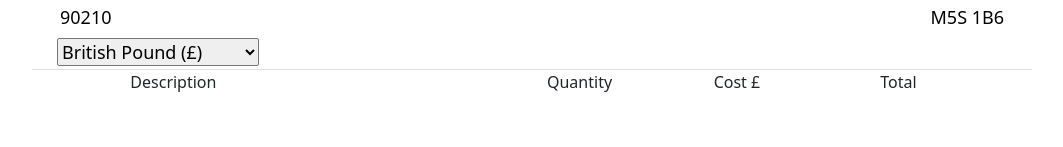
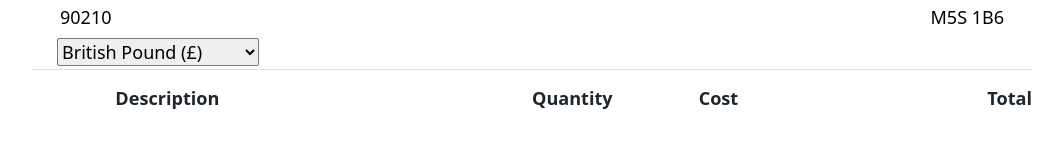
Before and after one commit to pedroeduardobibiano/fiscal-project, a React (Create React App) app: page / in a window 1280 px wide. Shown: the part 577-724 px from the top of the page, without its empty margins (108-1171 px from the left). Built offline with nearby package versions, Linux system fonts and the light colour scheme.

Commit message:
currency created

```diff
--- a/src/App.tsx
+++ b/src/App.tsx
@@ -1,11 +1,17 @@
+import { useState } from 'react';
 import '../src/App.css';
 import Form from './components/form';
 import Header from './components/header';
-import MethodTitle from './components/methodtitle';
+import Table from './components/table';
 import Title from './components/Title';
+import { Currency } from './types/currency';
 import { Invoice } from './types/invoice';
 
 const App = () => {
+
+  const [selectedCurrency, setSelectedCurrency] = useState<Currency>();
+
+
   //CustomerInfo------------------------------------
   const setInvoiceNumber = (invoiceNumber: string) => {
     invoice.invoiceNumber = invoiceNumber;
@@ -45,13 +51,13 @@ const App = () => {
     invoice.companyInfo.address = address;
   };
 
-  const setChosseSecondAddressCompany =(secondAddress:string)=>{
+  const setChosseSecondAddressCompany = (secondAddress: string) => {
     invoice.companyInfo.secondAddress = secondAddress;
-  }
+  };
 
-  const setChossePostalCodeCompany=(postal:string)=>{
+  const setChossePostalCodeCompany = (postal: string) => {
     invoice.companyInfo.postal = postal;
-  }
+  };
 
   const invoice: Invoice = {
     tax: 13,
@@ -79,12 +85,39 @@ const App = () => {
     ],
   };
 
+  const currencies: Currency[] = [
+    {
+      name: 'British Pound (£)',
+      symbol: '£'
+    },
+    {
+      name: 'Canadian Dollar ($)',
+      symbol: 'CAD $ '
+    },
+    {
+      name: 'Euro (€)',
+      symbol: '€'
+    },
+    {
+      name: 'Indian Rupee (₹)',
+      symbol: '₹'
+    },
+    {
+      name: 'Norwegian krone (kr)',
+      symbol: 'kr '
+    },
+    {
+      name: 'US Dollar ($)',
+      symbol: '$'
+    }
+  ];
+
   return (
     <div className="main-content">
       <Header />
       <Title invoice={invoice} setInvoiceNumber={setInvoiceNumber} />
       <Form
-      //CustomerInfo------------------------------------
+        //CustomerInfo------------------------------------
         invoice={invoice}
         setChosseName={setChosseName}
         setChosseWebLink={setChosseWebLink}
@@ -97,8 +130,10 @@ const App = () => {
         setChosseAddressCompany={setChosseAddressCompany}
         setChosseSecondAddressCompany={setChosseSecondAddressCompany}
         setChossePostalCodeCompany={setChossePostalCodeCompany}
+        quantityCost={currencies}
+        setSelectedvalue={setSelectedCurrency}
       />
-      <MethodTitle/>
+      <Table currency={selectedCurrency}/>
     </div>
   );
 };
--- a/src/components/form/index.tsx
+++ b/src/components/form/index.tsx
@@ -1,10 +1,15 @@
 import React, { useState } from 'react';
+import { isTemplateExpression } from 'typescript';
+import { Currency } from '../../types/currency';
 import { Invoice } from '../../types/invoice';
 import './style.css';
 
 type Props = {
   invoice: Invoice;
 
+  quantityCost: Currency[];
+
+  setSelectedvalue: (currency: Currency)=> void
   //props do customer info
   setChosseName: (name: string) => void;
   setChosseWebLink: (webLink: string) => void;
@@ -133,6 +138,23 @@ const Form = (props: Props) => {
     props.setChossePostalCodeCompany(postalCodeCompany);
   };
 
+  const [selectedCurrency, setSelectedCurrency] = useState<Currency>(
+    props.quantityCost[0]
+  );
+
+  async function onSelectedCurrency(
+    event: React.ChangeEvent<HTMLSelectElement>
+  ) {
+    const symbol: string = event.target.value;
+    const currency: Currency | undefined = props.quantityCost.find(
+      (x) => x.symbol === symbol
+    );
+    if (currency) {
+      setSelectedCurrency(currency);
+      props.setSelectedvalue(selectedCurrency);
+    }
+  }
+
   return (
     <div className="main-forms">
       <div className="left-side-forms">
@@ -177,15 +199,12 @@ const Form = (props: Props) => {
             id="invoice-input"
           />
           <div className="select-option">
-            <select
-            name="select"
-            id="select">
-              <option label="British Pound (£)" value="">British Pound (£)</option>
-              <option label="Canadian Dollar ($)" value="aa">Canadian Dollar ($)</option>
-              <option label="Euro (€)" value="aa">Euro (€)</option>
-              <option label="Indian Rupee (₹)" value="aa">Indian Rupee (₹)</option>
-              <option label="Norwegian krone (kr)" value="aa">Norwegian krone (kr)</option>
-              <option label="US Dollar ($)" value="aa">US Dollar ($)</option>
+            <select name="select" id="select" onChange={onSelectedCurrency}>
+              {props.quantityCost.map((item, index) => (
+                <option key={index} value={item.symbol}>
+                  {item.name}
+                </option>
+              ))}
             </select>
           </div>
         </div>
@@ -233,7 +252,6 @@ const Form = (props: Props) => {
             id="invoice-input"
           />
         </div>
-
       </div>
     </div>
   );
--- a/src/components/methodtitle/index.tsx
+++ /dev/null
@@ -1,18 +0,0 @@
-import './style.css'
-
-
-const MethodTitle =()=>{
-    return(
-        <div className='MethodTitle-main'>
-            <div className='categories-method'>
-                <div className='col-xs-1'></div>
-                <div className='col-xs-5'>Description</div>
-                <div className='col-xs-2'>Quantity</div>
-                <div className='col-xs-2 ng-binding'>Cost £</div>
-                <div className='col-xs-2 text-right'>Total</div>
-            </div>
-        </div>
-    )
-}
-
-export default MethodTitle;
--- a/src/components/methodtitle/style.css
+++ /dev/null
@@ -1,34 +0,0 @@
-.categories-method {
-  display: flex;
-  flex-direction: row;
-}
-
-.col-xs-1 {
-  width: 8.333333333333332%;
-  position: relative;
-  min-height: 1px;
-  padding-right: 15px;
-  padding-left: 15px;
-}
-
-.col-xs-5 {
-  width: 41.66666666666667%;
-  float: left;
-  position: relative;
-  min-height: 1px;
-  padding-right: 15px;
-  padding-left: 15px;
-}
-
-.col-xs-2 {
-  width: 16.666666666666664%;
-  float: left;
-  position: relative;
-  min-height: 1px;
-  padding-right: 15px;
-  padding-left: 15px;
-}
-
-.col-xs-2 .text-right {
-  text-align: right;
-}
--- /dev/null
+++ b/src/components/table/index.tsx
@@ -0,0 +1,22 @@
+import { Currency } from '../../types/currency';
+import './style.css';
+
+type Props={
+  currency: Currency | undefined;
+}
+
+const Table = (props: Props) => {
+  return (
+    <div className='Table-main'>
+      <div className="Table-content">
+        <div className='Table-null'></div>
+        <div className="Table-description">Description</div>
+        <div className="Table-Quantity">Quantity</div>
+        <div className="Table-Cost">Cost {props.currency?.symbol}</div>
+        <div className="Table-total">Total</div>
+      </div>
+    </div>
+  );
+};
+
+export default Table;
--- /dev/null
+++ b/src/components/table/style.css
@@ -0,0 +1,24 @@
+.Table-content {
+  display: flex;
+  flex-direction: row;
+  font-weight: bold;
+  padding-top: 15px;
+  font-size: 18.1px;
+}
+
+.Table-null {
+  width: 8.333333333333332%;
+}
+.Table-description {
+  width: 41.66666666666667%;
+}
+.Table-Quantity {
+  width: 16.666666666666664%;
+}
+.Table-Cost {
+  width: 16.666666666666664%;
+}
+.Table-total {
+  width: 16.666666666666664%;
+  text-align: end;
+}
--- /dev/null
+++ b/src/types/currency.ts
@@ -0,0 +1,4 @@
+export type Currency ={
+    name: string;
+    symbol: string;
+}
```
